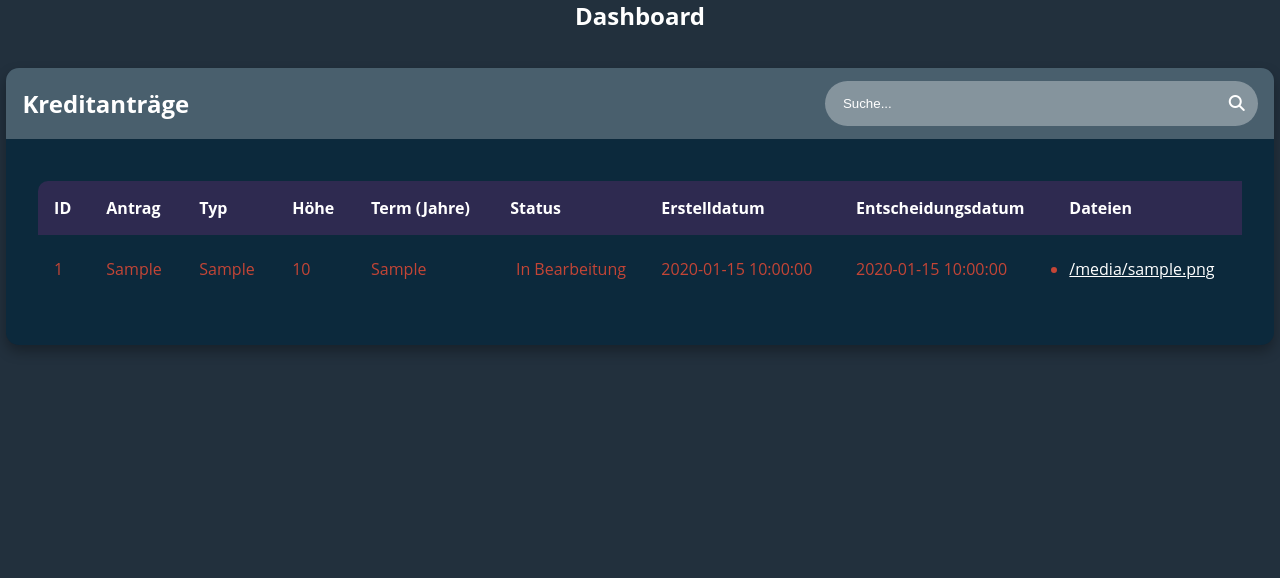
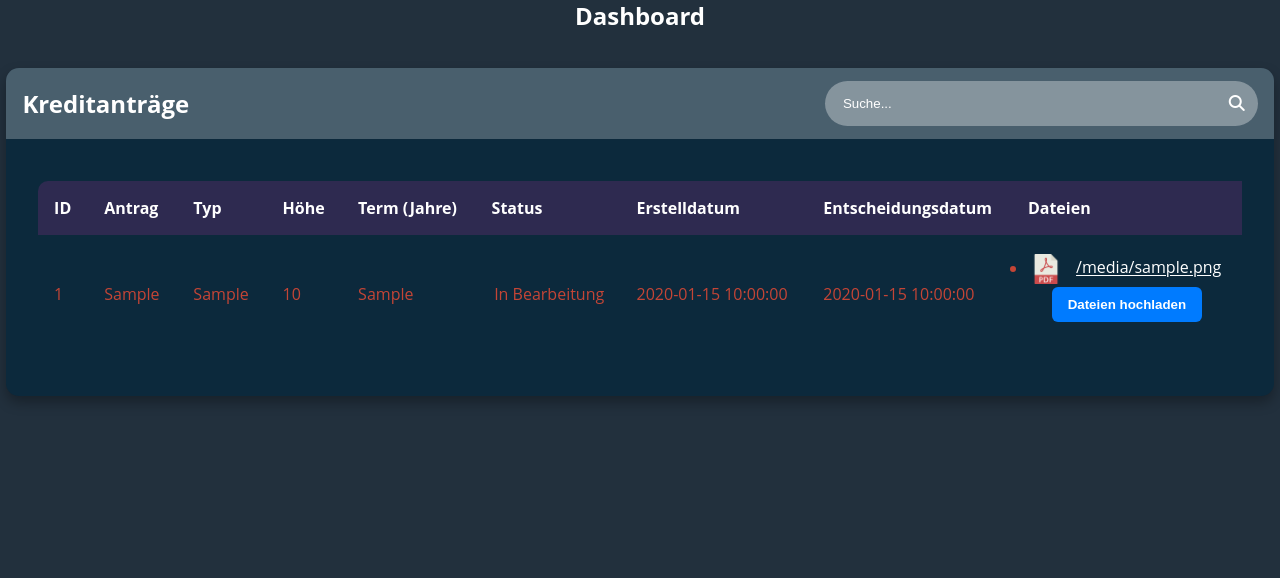
Before and after one commit to mustafa-shahin/lf10-project, a FastAPI app: template templates/dashboard.html in a window 1280 px wide. Shown: the part 173-751 px from the top of the page. Run offline with FastAPI, Linux system fonts and the light colour scheme; the template is opened without the code that fills it: most values are stand-ins (such as "Sample title", 1, 10 or a date in 2020); style sheets or scripts are compiled from the project's sources.

Commit message:
add button for pending applictions to upload files

```diff
--- a/routes/files.py
+++ b/routes/files.py
@@ -28,7 +28,8 @@ def get_upload(
             "request": request,
             "person_identifier": user.id,
             "application_id": application_id,
-            "temp_files": files
+            "temp_files": files,
+            "user": user
         }
     )
 
--- a/static/scripts/Upload-Template.js
+++ b/static/scripts/Upload-Template.js
@@ -11,7 +11,7 @@ function getFileIcon(filenameOrType) {
  */
 function createFileListItem(fileData) {
   const filename = fileData.file_name || fileData.name || "unnamed_file";
-  const downloadUrl = fileData.download_url || "#";
+  const downloadUrl = "/download/" + fileData.id || "#";
 
   const fileLink = document.createElement("a");
   fileLink.classList.add("flex", "flex-center", "no-link-style");
--- a/static/scss/style.scss
+++ b/static/scss/style.scss
@@ -325,6 +325,12 @@ td {
   border-radius: 0.8rem;
   overflow: hidden;
   margin-top: 36px;
+  .flex.flex-center {
+    button.btn {
+      margin-bottom: 0px;
+      margin-left: 20px;
+    }
+  }
 }
 
 .table__header {
@@ -398,11 +404,10 @@ td {
 }
 
 td img {
-  width: 36px;
   height: 36px;
   margin-right: 0.5rem;
-  border-radius: 50%;
   vertical-align: middle;
+  padding: 3px 3px;
 }
 
 thead th {
@@ -688,3 +693,20 @@ main {
     }
   }
 }
+#fileList {
+  margin: 10px 0px;
+  li {
+    margin: 10px 0px;
+  }
+}
+.delete-btn {
+  margin-bottom: 0px;
+  margin-left: 20px;
+}
+ul.status-pending {
+  display: flex;
+  justify-content: space-between;
+  a {
+    text-decoration: none;
+  }
+}
--- a/templates/dashboard.html
+++ b/templates/dashboard.html
@@ -62,14 +62,33 @@
                   <td>{{ app.decided_at }}</td>
                   <td>
                     {% if app.files %}
-                      <ul>
-                        {% for f in app.files %}
-                          <li><a href="/download/{{ f.id }}">{{ f.file_name }}</a></li>
-                        {% endfor %}
-                      </ul>
-                    {% else %}
-                      Keine Dateien
-                    {% endif %}
+                    <ul class="status-{{ app.status_class }}">
+                      {% for f in app.files %}
+                        <li>
+                          {% if f.file_type.startswith('image/') %}
+                          <img src="/static/icons/photo.png" alt="icons"  />
+                        {% else %}
+                           <img src="/static/icons/pdf.png" alt="icons"  />
+                        {% endif %}
+                          <a href="/download/{{ f.id }}">{{ f.file_name }}</a>
+                        </li>
+                      {% endfor %}
+                      {% if app.status == "in bearbeitung" %}
+                      <form action="/upload" class="flex-center upload-form ">
+                        <input type="hidden" name="application_id" value="{{ app.id }}">
+                        <button class="btn" type="submit">Dateien hochladen</button>
+                      </form>
+                      {% endif %}
+                    </ul>
+                  {% else %}
+                    <div class="flex flex-center flex-space-between">
+                      <span>Keine Dateien</span>
+                      <form action="/upload" class="flex-center upload-form">
+                        <input type="hidden" name="application_id" value="{{ app.id }}">
+                        <button class="btn" type="submit">Dateien hochladen</button>
+                      </form>
+                    </div>
+                  {% endif %}
                   </td>
                   {% if user.person_type == "employee" %}
                     <td>
--- a/templates/home.html
+++ b/templates/home.html
@@ -3,17 +3,16 @@
 <h1 class="home-title text-center">Unser Produkte</h1>
 <div class="container flex flex-center flex-direction-row">
   <div class="box_main flex flex-direction-column">
-    <a href="/loan" class="text-center">
+    <a href="/loan?loan_type=Baudarlehen" class="text-center">
       <i class="fa-solid fa-building"></i>
       <h1>Baudarelehen</h1>
     </a>
   </div>
   <div class="box_main flex flex-direction-column">
-    <a href="/loan" class="text-center">
+    <a href="/loan?loan_type=Sofortkredit" class="text-center">
       <i class="fa-solid fa-euro-sign"></i>
       <h1>Sofortkredit</h1>
     </a>
   </div>
 </div>
-
 {% endblock %}
--- a/templates/upload.html
+++ b/templates/upload.html
@@ -9,7 +9,11 @@ block content %}
   enctype="multipart/form-data"
 >
   <input type="hidden" name="application_id" value="{{ application_id }}" />
-
+  <input
+    type="hidden"
+    name="person_identifier"
+    value="{{ person_identifier }}"
+  />
   <label for="files" class="custom-file-upload btn margin-0">
     Datei auswählen (Bilder oder PDFs)
   </label>
```
Also changed, not shown: routes/loan.py (+6 -2 lines), templates/loan.html (+27 -93 lines).
